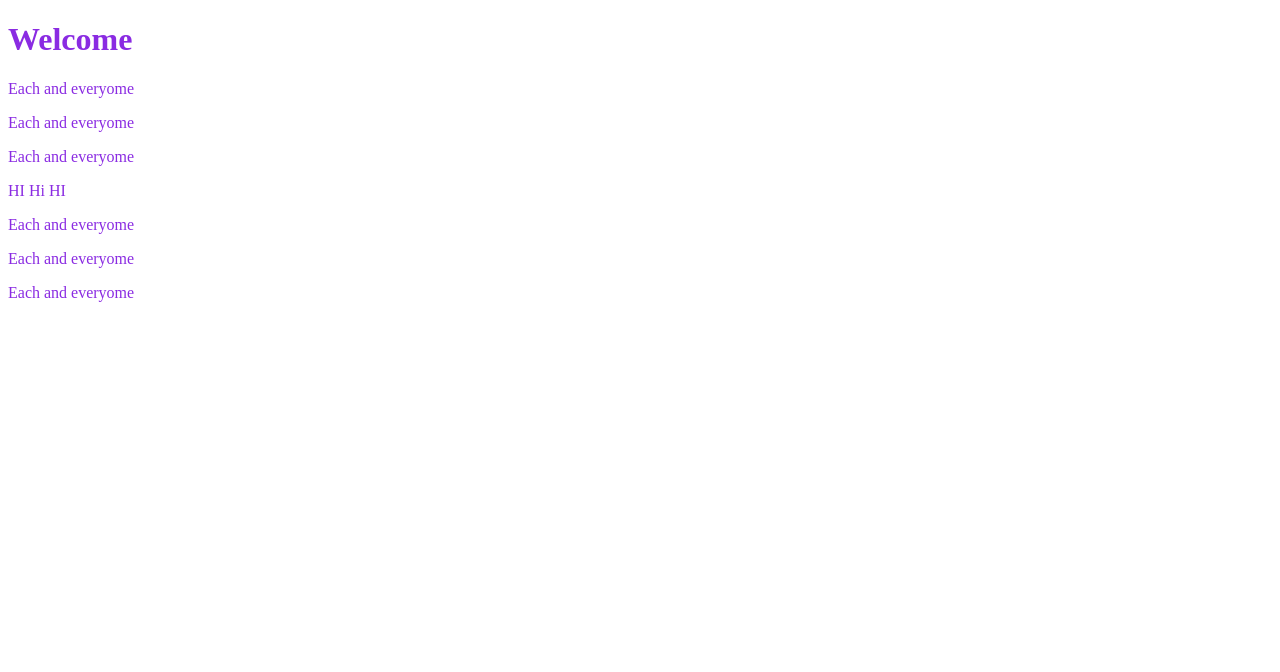
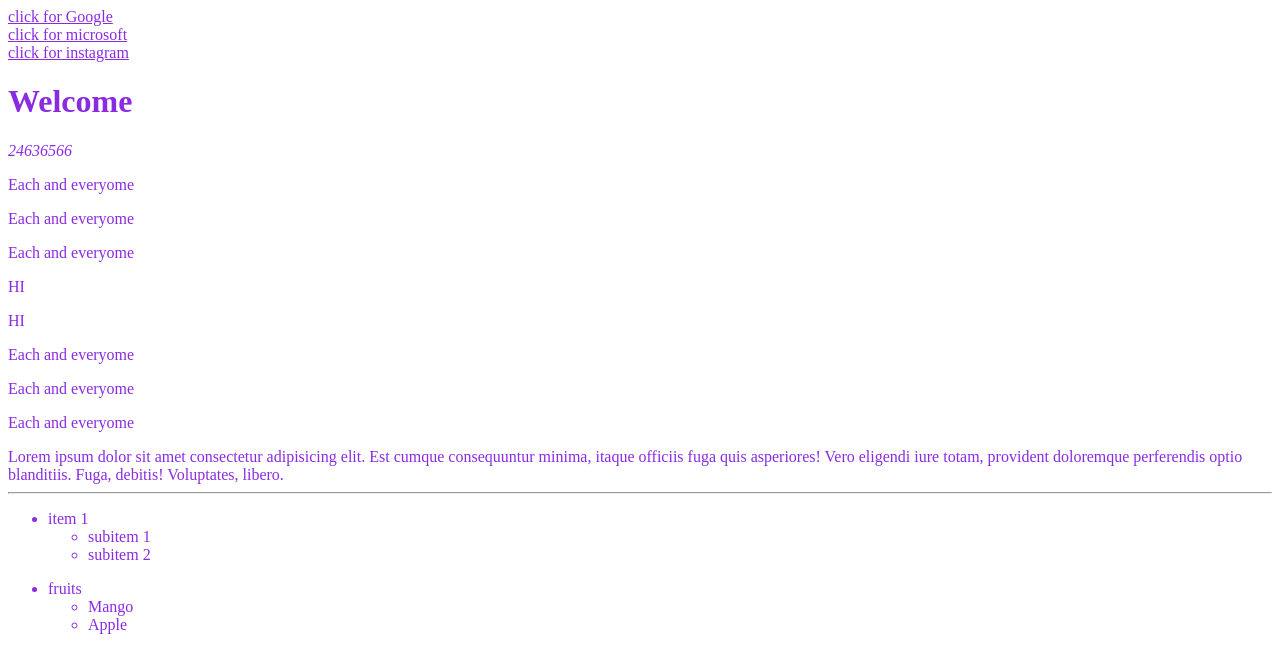
Before and after one commit to MRD2004/Webd-, a plain HTML site: page css syntax.html in a window 1280 px wide. Drawn offline with Linux system fonts and the light colour scheme.

Commit message:
Add files via upload

```diff
--- a/css syntax.html
+++ b/css syntax.html
@@ -9,12 +9,16 @@
         <title>Document</title>
     </head>
     <body>
-        <h1> Welcome</h1>
+        <a href="google">click for Google</a><br>
+        <a href="microsoft">click for microsoft</a><br>
+        <a href="instagram">click for instagram</a><br>
+        <h1 class="custom"> Welcome</h1>
+        <em>24636566</em>
+        <p id="blacked"> Each and everyome</p>
         <p> Each and everyome</p>
         <p> Each and everyome</p>
-        <p> Each and everyome</p>
-        <span> HI Hi HI</span>
-        <p> Each and everyome</p>
+        <span> HI <p class="special"> HI </p></span>
+        <p class="custom"> Each and everyome</p>
         <p> Each and everyome</p>
         <p> Each and everyome</p>
          <!--(least recommended method)
@@ -24,5 +28,28 @@
         <!-- ([elementry selectors]max. recommended method but shoould be kept in stylye css. file)
             h1{color:red;}
             p{background-color: rgba(20, 10, 30, 0.119);}-->
-    </body>
+            <div>Lorem ipsum dolor sit amet consectetur adipisicing elit. Est cumque consequuntur minima, itaque officiis fuga quis asperiores! Vero eligendi iure totam, provident doloremque perferendis optio blanditiis. Fuga, debitis! Voluptates, libero.</div>
+        <hr>
+        <ul>
+            <li>
+                <div> item 1</div>
+                <ul>
+                    <li>subitem 1</li>
+                    <li>subitem 2</li>
+                </ul>
+            </li>
+        </ul>
+
+
+        <ul>
+            <li>
+                <div> fruits</div>
+                <ul>
+                    <li> Mango</li>
+                    <li> Apple</li>
+                </ul>
+            </li>
+        </ul>
+
+        </body>
 </html>
--- /dev/null
+++ b/style 2.css
@@ -0,0 +1,19 @@
+/*{color : blueviolet;background-color: rgb(0, 0, 0);}(Universal combinator)*/
+h1{color: blue;}
+p{color: aquamarine;}
+.custom{color: olive;}
+.special{color: red;}
+.custom{color: olive !important;}
+#blacked{color: greenyellow;}
+a{color: lightblue;}
+a[href="instagram"]{color: darkorange;}
+div,span,h1,em{color: darkslategrey;}/* we do add a color-at a-time for all those elements */
+/*an> p{background-color: indianred;}
+div,span,h1,em .custom{background-color: pink;}/* we do add a color-at a-time for all those elements */
+li{list-style-type: disc;
+color: lightgreen;}
+li li{color: magenta;} /* This is a desendent combinator */
+li > li{color: magenta;} /* This is a child combinator */
+h1, p {color: lightcoral};/* This is a adjacent child combinator */
+h1 + p {color: lightcoral};/* This is a adjacent child combinator */
+h1~p{color: blue;}/*general sibiling combinator */
```
